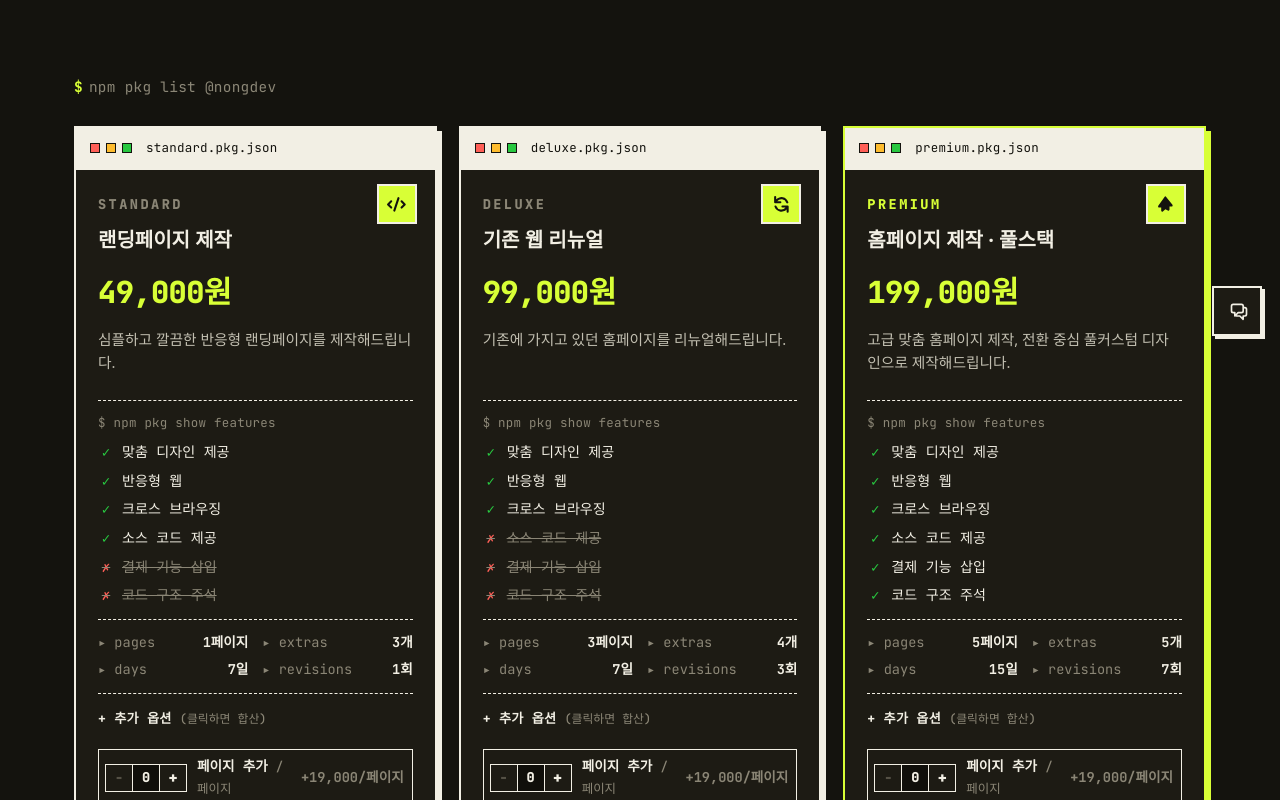
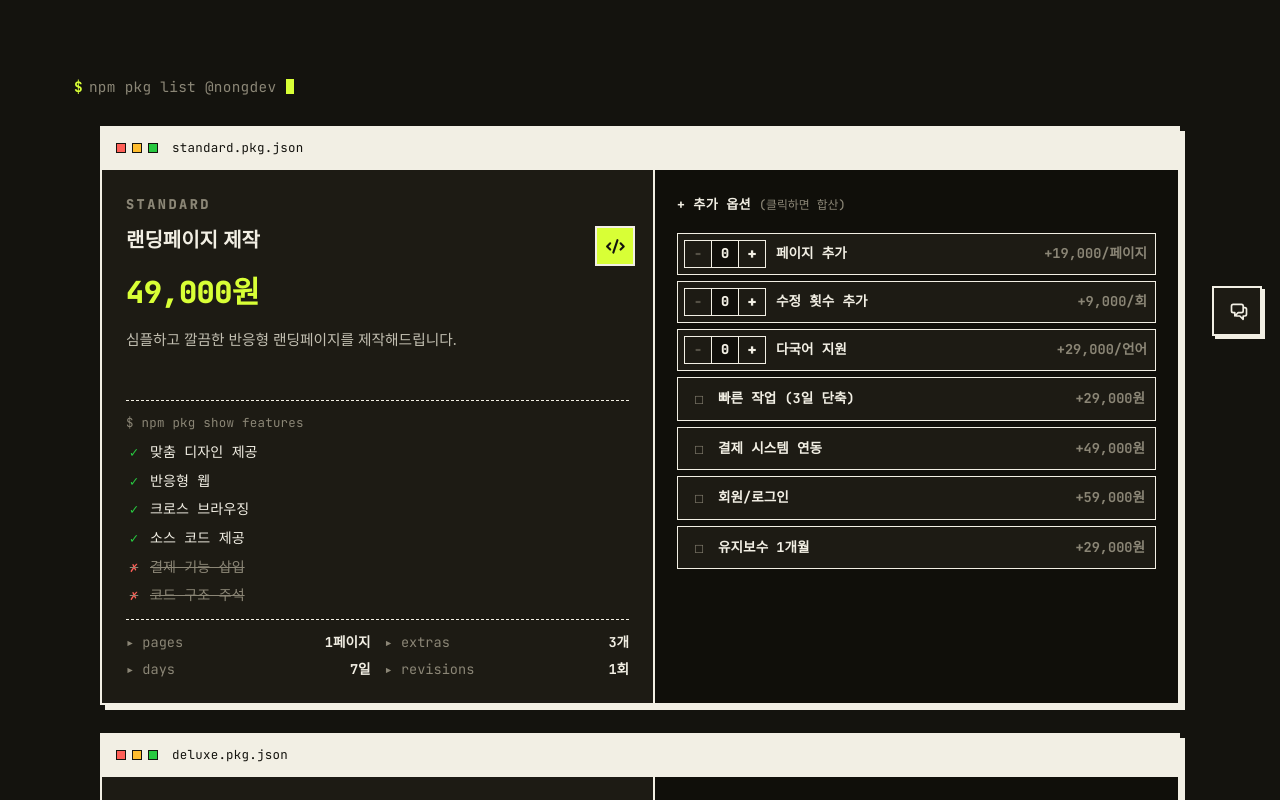
Before and after one commit to bhw0731/nongdev, a React (Vite) app in the folder frontend/: page /services in a window 1280 px wide. Shown: the part 380-1180 px from the top of the page. Built offline with nearby package versions, Linux system fonts and the light colour scheme; no server answers; a web font is replaced by a local one.

Commit message:
Tier cards: split layout into left (info) + right (addons) — vertical stacking

```diff
--- a/frontend/src/pages/Pages.css
+++ b/frontend/src/pages/Pages.css
@@ -544,13 +544,40 @@
 }
 
 .tier-grid {
+  display: flex;
+  flex-direction: column;
+  gap: 28px;
+  max-width: 1080px;
+  margin: 0 auto;
+}
+
+/* split each card into LEFT (info) + RIGHT (addons) */
+.tier-card__inner {
   display: grid;
-  grid-template-columns: repeat(3, 1fr);
-  gap: 22px;
-  align-items: stretch;
+  grid-template-columns: 1.05fr 1fr;
+  gap: 0;
 }
-@media (max-width: 980px) {
-  .tier-grid { grid-template-columns: 1fr; max-width: 540px; margin: 0 auto; }
+.tier-card__main {
+  position: relative;
+  padding: 24px 24px 22px;
+  display: flex;
+  flex-direction: column;
+  gap: 12px;
+}
+.tier-card__addons {
+  padding: 22px 22px 22px;
+  background: var(--bg-2);
+  border-left: var(--bd) solid var(--ink);
+  display: flex;
+  flex-direction: column;
+  gap: 10px;
+}
+@media (max-width: 760px) {
+  .tier-card__inner { grid-template-columns: 1fr; }
+  .tier-card__addons {
+    border-left: none;
+    border-top: var(--bd) solid var(--ink);
+  }
 }
 
 .tier-card {
@@ -609,13 +636,6 @@
 .tier-card__dot--g { background: #28c840; }
 .tier-card__file { font-size: 0.78rem; margin-left: 4px; letter-spacing: 0.02em; }
 
-.tier-card__body {
-  padding: 24px 22px 20px;
-  flex: 1;
-  display: flex;
-  flex-direction: column;
-  gap: 12px;
-}
 
 .tier-card__tier {
   font-size: 0.85rem;
--- a/frontend/src/pages/Services.jsx
+++ b/frontend/src/pages/Services.jsx
@@ -56,7 +56,9 @@ function TierCard({ svc, delay = 0 }) {
         <span className="tier-card__file">{svc.tier.toLowerCase()}.pkg.json</span>
       </div>
 
-      <div className="tier-card__body">
+      <div className="tier-card__inner">
+        {/* LEFT: package info */}
+        <div className="tier-card__main">
           <div className="tier-card__tier mono">{svc.tier}</div>
           <div className="tier-card__name">{svc.ko}</div>
           <div className="tier-card__icon"><Icon name={svc.icon} /></div>
@@ -110,9 +112,10 @@ function TierCard({ svc, delay = 0 }) {
               <dd>{svc.revisions}회</dd>
             </div>
           </dl>
+        </div>
 
-        <div className="tier-card__divider" />
-
+        {/* RIGHT: addon options */}
+        <aside className="tier-card__addons">
           <div className="tier-card__extras-head mono">
             + 추가 옵션 <span className="tier-card__extras-hint">(클릭하면 합산)</span>
           </div>
@@ -132,9 +135,7 @@ function TierCard({ svc, delay = 0 }) {
                     >
                       <span className="tier-card__addon-check">{on ? '☑' : '☐'}</span>
                       <span className="tier-card__addon-label">{a.label}</span>
-                    <span className="tier-card__addon-price">
-                      {on ? `+${fmt(a.price)}원` : `+${fmt(a.price)}원`}
-                    </span>
+                      <span className="tier-card__addon-price">+{fmt(a.price)}원</span>
                     </button>
                   ) : (
                     <div className="tier-card__addon-count">
@@ -155,9 +156,7 @@ function TierCard({ svc, delay = 0 }) {
                           aria-label={`${a.label} 늘리기`}
                         >+</button>
                       </div>
-                    <span className="tier-card__addon-label">
-                      {a.label} <span className="tier-card__addon-unit">/{a.unit}</span>
-                    </span>
+                      <span className="tier-card__addon-label">{a.label}</span>
                       <span className="tier-card__addon-price">
                         {n > 0 ? `+${fmt(lineTotal)}원` : `+${fmt(a.price)}/${a.unit}`}
                       </span>
@@ -167,6 +166,7 @@ function TierCard({ svc, delay = 0 }) {
               )
             })}
           </ul>
+        </aside>
       </div>
     </Reveal>
   )
```
Lines whose indentation alone changed are shown as unchanged.
